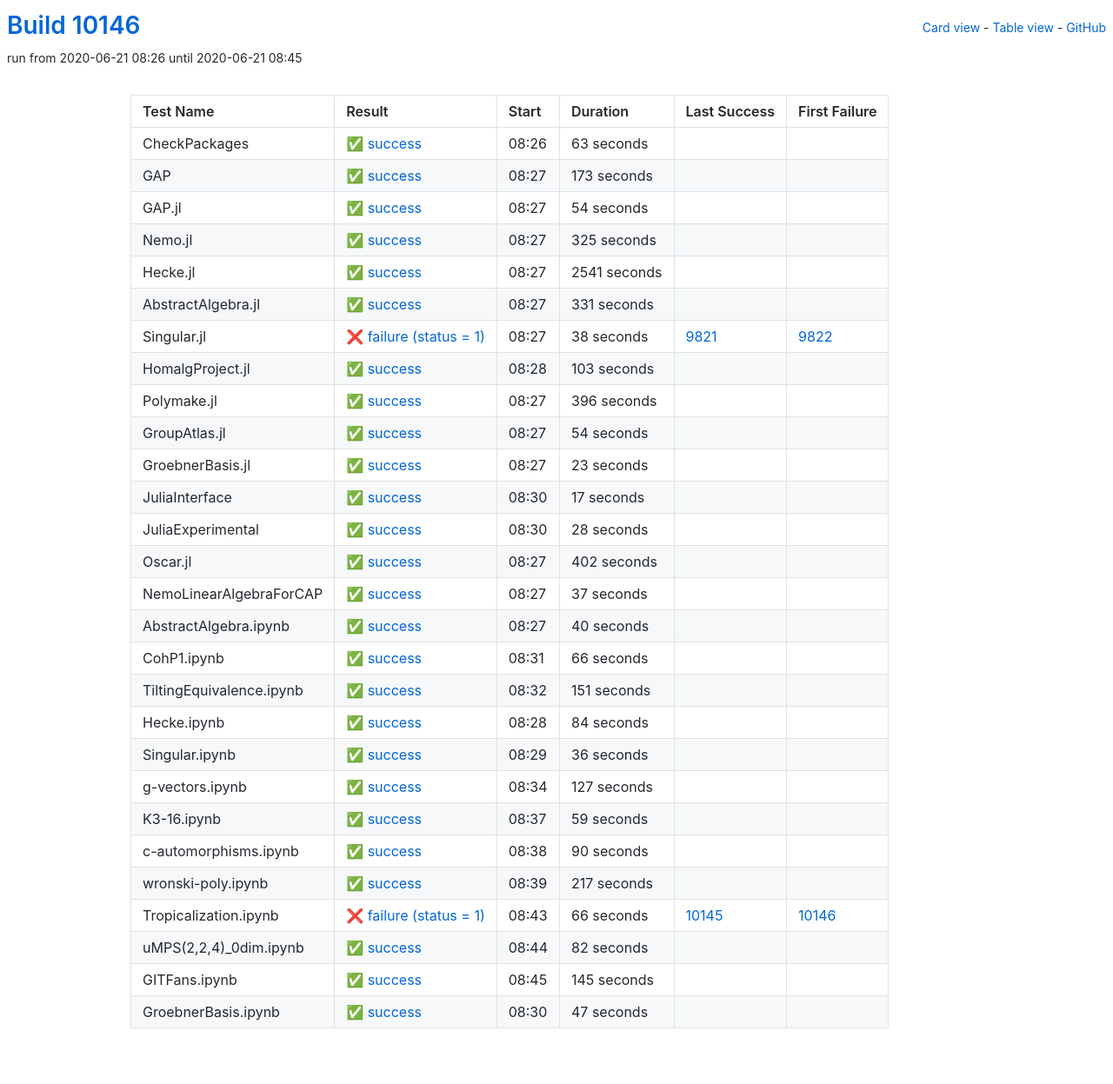
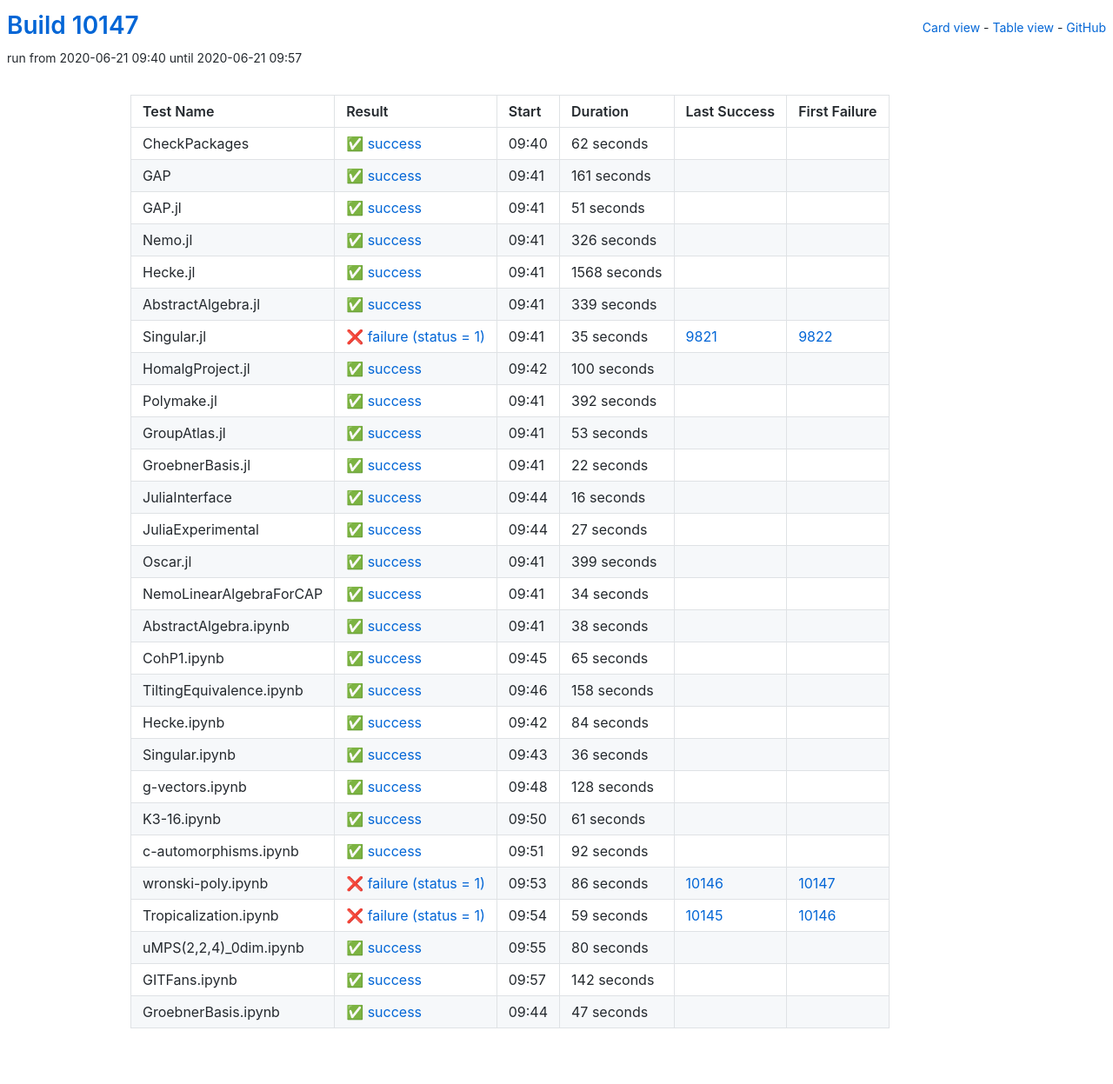
Before and after one commit to oscar-system/oscar-ci-status, a Jekyll site: the page built from table.html, in a window 1280 px wide. Shown: the whole page at 87% size. Built offline with Jekyll 4.4.1, drawn with Linux system fonts in a browser that asks for light colours.

Commit message:
Build #10147

```diff
--- a/_data/ci.yml
+++ b/_data/ci.yml
@@ -1,6 +1,6 @@
 ---
-build: 10146
-build_url: https://oscarci.mathematik.uni-kl.de/job/oscar/10146/
+build: 10147
+build_url: https://oscarci.mathematik.uni-kl.de/job/oscar/10147/
 job: oscar
 organization: oscar-system
 repo: oscar-ci-status
@@ -8,224 +8,224 @@
 tests:
 - name: CheckPackages
   id: checkpackages
-  log: https://oscarci.mathematik.uni-kl.de/job/oscar/10146/artifact/logs/build-10146/CheckPackages.log
-  start: 2020-06-21 08:26
+  log: https://oscarci.mathematik.uni-kl.de/job/oscar/10147/artifact/logs/build-10147/CheckPackages.log
+  start: 2020-06-21 09:40
   success: true
   exitcode: 0
   status: success
-  duration: 63
+  duration: 62
   last_success: false
   last_success_url:
   first_failure: false
   first_failure_url:
 - name: GAP
   id: gap
-  log: https://oscarci.mathematik.uni-kl.de/job/oscar/10146/artifact/logs/build-10146/GAP.log
-  start: 2020-06-21 08:27
+  log: https://oscarci.mathematik.uni-kl.de/job/oscar/10147/artifact/logs/build-10147/GAP.log
+  start: 2020-06-21 09:41
   success: true
   exitcode: 0
   status: success
-  duration: 173
+  duration: 161
   last_success: false
   last_success_url:
   first_failure: false
   first_failure_url:
 - name: GAP.jl
   id: gap-jl
-  log: https://oscarci.mathematik.uni-kl.de/job/oscar/10146/artifact/logs/build-10146/GAP.jl.log
-  start: 2020-06-21 08:27
+  log: https://oscarci.mathematik.uni-kl.de/job/oscar/10147/artifact/logs/build-10147/GAP.jl.log
+  start: 2020-06-21 09:41
   success: true
   exitcode: 0
   status: success
-  duration: 54
+  duration: 51
   last_success: false
   last_success_url:
   first_failure: false
   first_failure_url:
 - name: Nemo.jl
   id: nemo-jl
-  log: https://oscarci.mathematik.uni-kl.de/job/oscar/10146/artifact/logs/build-10146/Nemo.jl.log
-  start: 2020-06-21 08:27
+  log: https://oscarci.mathematik.uni-kl.de/job/oscar/10147/artifact/logs/build-10147/Nemo.jl.log
+  start: 2020-06-21 09:41
   success: true
   exitcode: 0
   status: success
-  duration: 325
+  duration: 326
   last_success: false
   last_success_url:
   first_failure: false
   first_failure_url:
 - name: Hecke.jl
   id: hecke-jl
-  log: https://oscarci.mathematik.uni-kl.de/job/oscar/10146/artifact/logs/build-10146/Hecke.jl.log
-  start: 2020-06-21 08:27
+  log: https://oscarci.mathematik.uni-kl.de/job/oscar/10147/artifact/logs/build-10147/Hecke.jl.log
+  start: 2020-06-21 09:41
   success: true
   exitcode: 0
   status: success
-  duration: 2541
+  duration: 1568
   last_success: false
   last_success_url:
   first_failure: false
   first_failure_url:
 - name: AbstractAlgebra.jl
   id: abstractalgebra-jl
-  log: https://oscarci.mathematik.uni-kl.de/job/oscar/10146/artifact/logs/build-10146/AbstractAlgebra.jl.log
-  start: 2020-06-21 08:27
+  log: https://oscarci.mathematik.uni-kl.de/job/oscar/10147/artifact/logs/build-10147/AbstractAlgebra.jl.log
+  start: 2020-06-21 09:41
   success: true
   exitcode: 0
   status: success
-  duration: 331
+  duration: 339
   last_success: false
   last_success_url:
   first_failure: false
   first_failure_url:
 - name: Singular.jl
   id: singular-jl
-  log: https://oscarci.mathematik.uni-kl.de/job/oscar/10146/artifact/logs/build-10146/Singular.jl.log
-  start: 2020-06-21 08:27
+  log: https://oscarci.mathematik.uni-kl.de/job/oscar/10147/artifact/logs/build-10147/Singular.jl.log
+  start: 2020-06-21 09:41
   success: false
   exitcode: 1
   status: failure
-  duration: 38
+  duration: 35
   last_success: 9821
   last_success_url: https://oscarci.mathematik.uni-kl.de/job/oscar/9821/
   first_failure: 9822
   first_failure_url: https://oscarci.mathematik.uni-kl.de/job/oscar/9822/
 - name: HomalgProject.jl
   id: homalgproject-jl
-  log: https://oscarci.mathematik.uni-kl.de/job/oscar/10146/artifact/logs/build-10146/HomalgProject.jl.log
-  start: 2020-06-21 08:28
+  log: https://oscarci.mathematik.uni-kl.de/job/oscar/10147/artifact/logs/build-10147/HomalgProject.jl.log
+  start: 2020-06-21 09:42
   success: true
   exitcode: 0
   status: success
-  duration: 103
+  duration: 100
   last_success: false
   last_success_url:
   first_failure: false
   first_failure_url:
 - name: Polymake.jl
   id: polymake-jl
-  log: https://oscarci.mathematik.uni-kl.de/job/oscar/10146/artifact/logs/build-10146/Polymake.jl.log
-  start: 2020-06-21 08:27
+  log: https://oscarci.mathematik.uni-kl.de/job/oscar/10147/artifact/logs/build-10147/Polymake.jl.log
+  start: 2020-06-21 09:41
   success: true
   exitcode: 0
   status: success
-  duration: 396
+  duration: 392
   last_success: false
   last_success_url:
   first_failure: false
   first_failure_url:
 - name: GroupAtlas.jl
   id: groupatlas-jl
-  log: https://oscarci.mathematik.uni-kl.de/job/oscar/10146/artifact/logs/build-10146/GroupAtlas.jl.log
-  start: 2020-06-21 08:27
+  log: https://oscarci.mathematik.uni-kl.de/job/oscar/10147/artifact/logs/build-10147/GroupAtlas.jl.log
+  start: 2020-06-21 09:41
   success: true
   exitcode: 0
   status: success
-  duration: 54
+  duration: 53
   last_success: false
   last_success_url:
   first_failure: false
   first_failure_url:
 - name: GroebnerBasis.jl
   id: groebnerbasis-jl
-  log: https://oscarci.mathematik.uni-kl.de/job/oscar/10146/artifact/logs/build-10146/GroebnerBasis.jl.log
-  start: 2020-06-21 08:27
+  log: https://oscarci.mathematik.uni-kl.de/job/oscar/10147/artifact/logs/build-10147/GroebnerBasis.jl.log
+  start: 2020-06-21 09:41
   success: true
   exitcode: 0
   status: success
-  duration: 23
+  duration: 22
   last_success: false
   last_success_url:
   first_failure: false
   first_failure_url:
 - name: JuliaInterface
   id: juliainterface
-  log: https://oscarci.mathematik.uni-kl.de/job/oscar/10146/artifact/logs/build-10146/JuliaInterface.log
-  start: 2020-06-21 08:30
+  log: https://oscarci.mathematik.uni-kl.de/job/oscar/10147/artifact/logs/build-10147/JuliaInterface.log
+  start: 2020-06-21 09:44
   success: true
   exitcode: 0
   status: success
-  duration: 17
+  duration: 16
   last_success: false
   last_success_url:
   first_failure: false
   first_failure_url:
 - name: JuliaExperimental
   id: juliaexperimental
-  log: https://oscarci.mathematik.uni-kl.de/job/oscar/10146/artifact/logs/build-10146/JuliaExperimental.log
-  start: 2020-06-21 08:30
+  log: https://oscarci.mathematik.uni-kl.de/job/oscar/10147/artifact/logs/build-10147/JuliaExperimental.log
+  start: 2020-06-21 09:44
   success: true
   exitcode: 0
   status: success
-  duration: 28
+  duration: 27
   last_success: false
   last_success_url:
   first_failure: false
   first_failure_url:
 - name: Oscar.jl
   id: oscar-jl
-  log: https://oscarci.mathematik.uni-kl.de/job/oscar/10146/artifact/logs/build-10146/Oscar.jl.log
-  start: 2020-06-21 08:27
+  log: https://oscarci.mathematik.uni-kl.de/job/oscar/10147/artifact/logs/build-10147/Oscar.jl.log
+  start: 2020-06-21 09:41
   success: true
   exitcode: 0
   status: success
-  duration: 402
+  duration: 399
   last_success: false
   last_success_url:
   first_failure: false
   first_failure_url:
 - name: NemoLinearAlgebraForCAP
   id: nemolinearalgebraforcap
-  log: https://oscarci.mathematik.uni-kl.de/job/oscar/10146/artifact/logs/build-10146/NemoLinearAlgebraForCAP.log
-  start: 2020-06-21 08:27
+  log: https://oscarci.mathematik.uni-kl.de/job/oscar/10147/artifact/logs/build-10147/NemoLinearAlgebraForCAP.log
+  start: 2020-06-21 09:41
   success: true
   exitcode: 0
   status: success
-  duration: 37
+  duration: 34
   last_success: false
   last_success_url:
   first_failure: false
   first_failure_url:
 - name: AbstractAlgebra.ipynb
   id: abstractalgebra-ipynb
-  log: https://oscarci.mathematik.uni-kl.de/job/oscar/10146/artifact/logs/build-10146/AbstractAlgebra.ipynb.log
-  start: 2020-06-21 08:27
+  log: https://oscarci.mathematik.uni-kl.de/job/oscar/10147/artifact/logs/build-10147/AbstractAlgebra.ipynb.log
+  start: 2020-06-21 09:41
   success: true
   exitcode: 0
   status: success
-  duration: 40
+  duration: 38
   last_success: false
   last_success_url:
   first_failure: false
   first_failure_url:
 - name: CohP1.ipynb
   id: cohp1-ipynb
-  log: https://oscarci.mathematik.uni-kl.de/job/oscar/10146/artifact/logs/build-10146/CohP1.ipynb.log
-  start: 2020-06-21 08:31
+  log: https://oscarci.mathematik.uni-kl.de/job/oscar/10147/artifact/logs/build-10147/CohP1.ipynb.log
+  start: 2020-06-21 09:45
   success: true
   exitcode: 0
   status: success
-  duration: 66
+  duration: 65
   last_success: false
   last_success_url:
   first_failure: false
   first_failure_url:
 - name: TiltingEquivalence.ipynb
   id: tiltingequivalence-ipynb
-  log: https://oscarci.mathematik.uni-kl.de/job/oscar/10146/artifact/logs/build-10146/TiltingEquivalence.ipynb.log
-  start: 2020-06-21 08:32
+  log: https://oscarci.mathematik.uni-kl.de/job/oscar/10147/artifact/logs/build-10147/TiltingEquivalence.ipynb.log
+  start: 2020-06-21 09:46
   success: true
   exitcode: 0
   status: success
-  duration: 151
+  duration: 158
   last_success: false
   last_success_url:
   first_failure: false
   first_failure_url:
 - name: Hecke.ipynb
   id: hecke-ipynb
-  log: https://oscarci.mathematik.uni-kl.de/job/oscar/10146/artifact/logs/build-10146/Hecke.ipynb.log
-  start: 2020-06-21 08:28
+  log: https://oscarci.mathematik.uni-kl.de/job/oscar/10147/artifact/logs/build-10147/Hecke.ipynb.log
+  start: 2020-06-21 09:42
   success: true
   exitcode: 0
   status: success
@@ -236,8 +236,8 @@
   first_failure_url:
 - name: Singular.ipynb
   id: singular-ipynb
-  log: https://oscarci.mathematik.uni-kl.de/job/oscar/10146/artifact/logs/build-10146/Singular.ipynb.log
-  start: 2020-06-21 08:29
+  log: https://oscarci.mathematik.uni-kl.de/job/oscar/10147/artifact/logs/build-10147/Singular.ipynb.log
+  start: 2020-06-21 09:43
   success: true
   exitcode: 0
   status: success
@@ -248,92 +248,92 @@
   first_failure_url:
 - name: g-vectors.ipynb
   id: g-vectors-ipynb
-  log: https://oscarci.mathematik.uni-kl.de/job/oscar/10146/artifact/logs/build-10146/g-vectors.ipynb.log
-  start: 2020-06-21 08:34
+  log: https://oscarci.mathematik.uni-kl.de/job/oscar/10147/artifact/logs/build-10147/g-vectors.ipynb.log
+  start: 2020-06-21 09:48
   success: true
   exitcode: 0
   status: success
-  duration: 127
+  duration: 128
   last_success: false
   last_success_url:
   first_failure: false
   first_failure_url:
 - name: K3-16.ipynb
   id: k3-16-ipynb
-  log: https://oscarci.mathematik.uni-kl.de/job/oscar/10146/artifact/logs/build-10146/K3-16.ipynb.log
-  start: 2020-06-21 08:37
+  log: https://oscarci.mathematik.uni-kl.de/job/oscar/10147/artifact/logs/build-10147/K3-16.ipynb.log
+  start: 2020-06-21 09:50
   success: true
   exitcode: 0
   status: success
-  duration: 59
+  duration: 61
   last_success: false
   last_success_url:
   first_failure: false
   first_failure_url:
 - name: c-automorphisms.ipynb
   id: c-automorphisms-ipynb
-  log: https://oscarci.mathematik.uni-kl.de/job/oscar/10146/artifact/logs/build-10146/c-automorphisms.ipynb.log
-  start: 2020-06-21 08:38
+  log: https://oscarci.mathematik.uni-kl.de/job/oscar/10147/artifact/logs/build-10147/c-automorphisms.ipynb.log
+  start: 2020-06-21 09:51
   success: true
   exitcode: 0
   status: success
-  duration: 90
+  duration: 92
   last_success: false
   last_success_url:
   first_failure: false
   first_failure_url:
 - name: wronski-poly.ipynb
   id: wronski-poly-ipynb
-  log: https://oscarci.mathematik.uni-kl.de/job/oscar/10146/artifact/logs/build-10146/wronski-poly.ipynb.log
-  start: 2020-06-21 08:39
-  success: true
-  exitcode: 0
-  status: success
-  duration: 217
-  last_success: false
-  last_success_url:
-  first_failure: false
-  first_failure_url:
-- name: Tropicalization.ipynb
-  id: tropicalization-ipynb
-  log: https://oscarci.mathematik.uni-kl.de/job/oscar/10146/artifact/logs/build-10146/Tropicalization.ipynb.log
-  start: 2020-06-21 08:43
+  log: https://oscarci.mathematik.uni-kl.de/job/oscar/10147/artifact/logs/build-10147/wronski-poly.ipynb.log
+  start: 2020-06-21 09:53
   success: false
   exitcode: 1
   status: failure
-  duration: 66
+  duration: 86
+  last_success: 10146
+  last_success_url: https://oscarci.mathematik.uni-kl.de/job/oscar/10146/
+  first_failure: 10147
+  first_failure_url: https://oscarci.mathematik.uni-kl.de/job/oscar/10147/
+- name: Tropicalization.ipynb
+  id: tropicalization-ipynb
+  log: https://oscarci.mathematik.uni-kl.de/job/oscar/10147/artifact/logs/build-10147/Tropicalization.ipynb.log
+  start: 2020-06-21 09:54
+  success: false
+  exitcode: 1
+  status: failure
+  duration: 59
   last_success: 10145
   last_success_url: https://oscarci.mathematik.uni-kl.de/job/oscar/10145/
   first_failure: 10146
   first_failure_url: https://oscarci.mathematik.uni-kl.de/job/oscar/10146/
 - name: uMPS(2,2,4)_0dim.ipynb
   id: umps-2-2-4-0dim-ipynb
-  log: https://oscarci.mathematik.uni-kl.de/job/oscar/10146/artifact/logs/build-10146/uMPS-2-2-4-_0dim.ipynb.log
-  start: 2020-06-21 08:44
+  log: https://oscarci.mathematik.uni-kl.de/job/oscar/10147/artifact/logs/build-10147/uMPS-2-2-4-_0dim.ipynb.log
+  start: 2020-06-21 09:55
   success: true
   exitcode: 0
   status: success
-  duration: 82
+  duration: 80
   last_success: false
   last_success_url:
   first_failure: false
   first_failure_url:
 - name: GITFans.ipynb
   id: gitfans-ipynb
-  log: https://oscarci.mathematik.uni-kl.de/job/oscar/10146/artifact/logs/build-10146/GITFans.ipynb.log
-  start: 2020-06-21 08:45
+  log: https://oscarci.mathematik.uni-kl.de/job/oscar/10147/artifact/logs/build-10147/GITFans.ipynb.log
+  start: 2020-06-21 09:57
   success: true
   exitcode: 0
   status: success
-  duration: 145
+  duration: 142
   last_success: false
   last_success_url:
   first_failure: false
   first_failure_url:
 - name: GroebnerBasis.ipynb
   id: groebnerbasis-ipynb
-  log: https://oscarci.mathematik.uni-kl.de/job/oscar/10146/artifact/logs/build-10146/GroebnerBasis.ipynb.log
-  start: 2020-06-21 08:30
+  log: https://oscarci.mathematik.uni-kl.de/job/oscar/10147/artifact/logs/build-10147/GroebnerBasis.ipynb.log
+  start: 2020-06-21 09:44
   success: true
   exitcode: 0
   status: success
```
Also changed, not shown: README.md.
